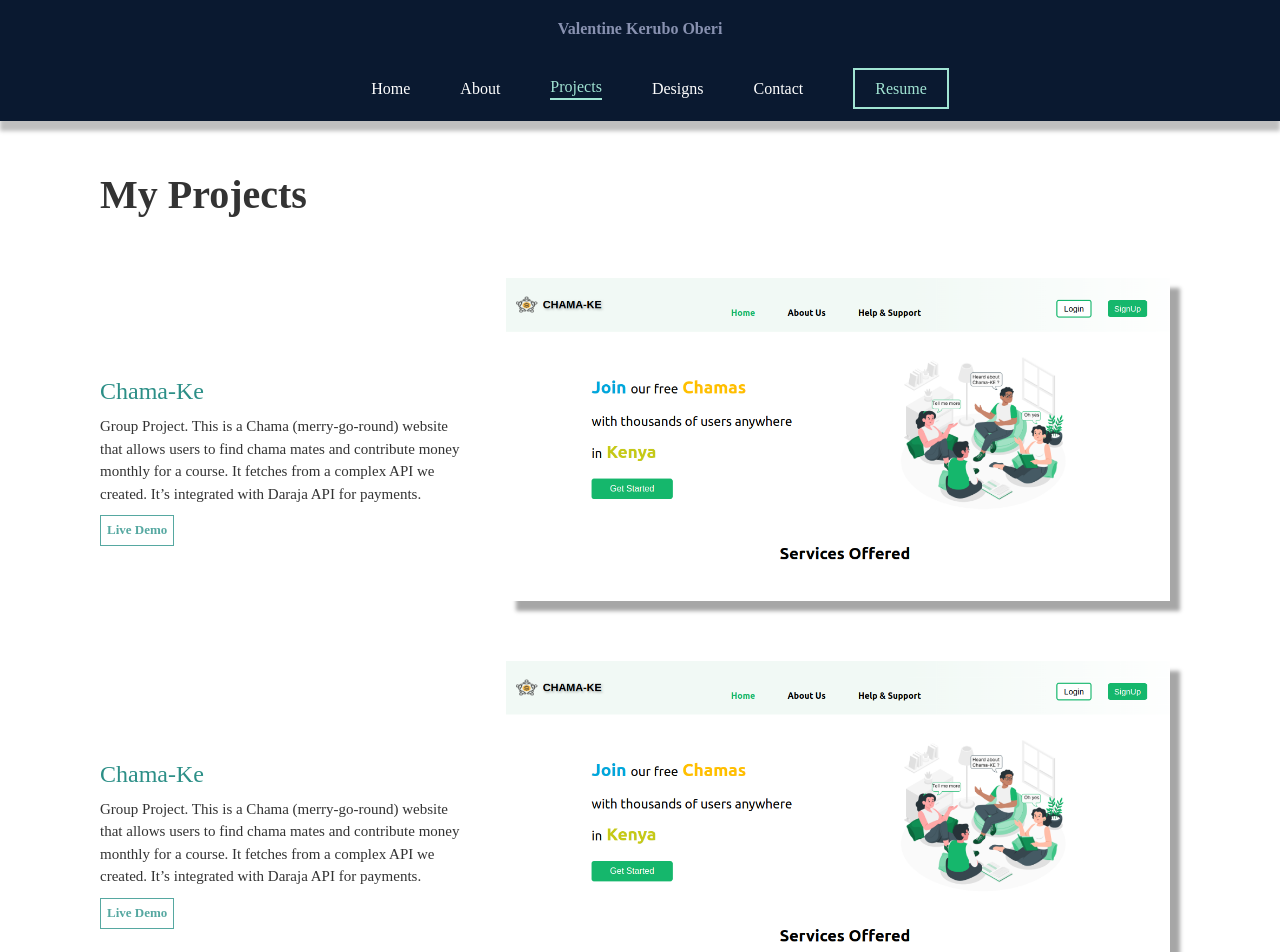
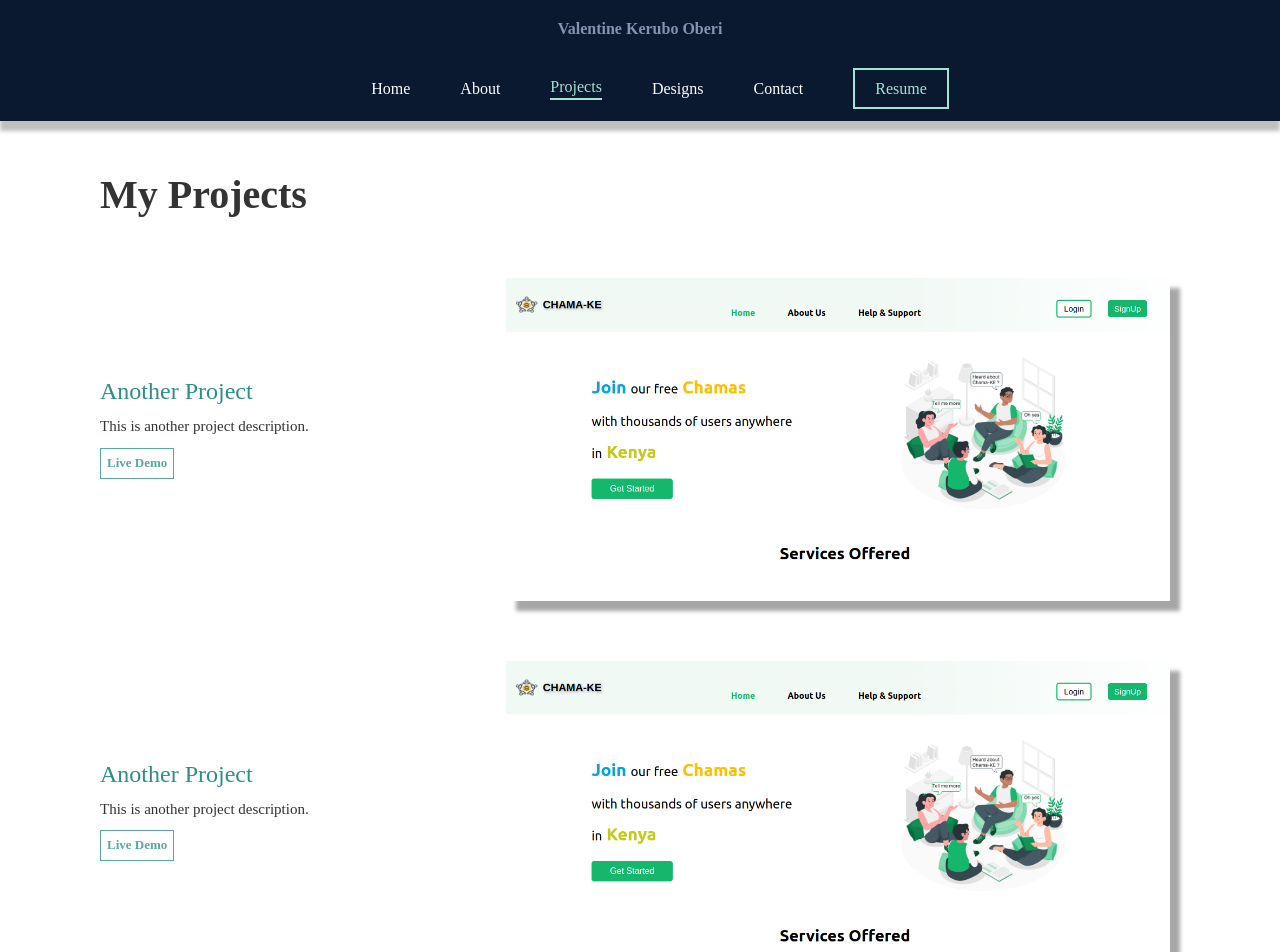
Before and after one commit to Vkerubo/my-portolio, a React (Create React App) app: page /projects in a window 1280 px wide. Shown: the top 952 px of the page. Built offline with nearby package versions, Linux system fonts and the light colour scheme; a web font is replaced by a local one.

Commit message:
import child component

```diff
--- a/src/components/Projects.js
+++ b/src/components/Projects.js
@@ -3,6 +3,7 @@ import { styled } from "styled-components";
 import ChamaIMage from "../components/assets/chama.png";
 import ArrowImahe from "../components/assets/Arrow 1.svg";
 import { Link } from "react-router-dom";
+import ProjectsPage from "./ProjectsPage";
 
 const ProjectsTitle = styled.div`
   color: #333;
@@ -167,55 +168,39 @@ const ViewMoreLink = styled(Link)`
   }
 `;
 
-
 function Projects({
   title,
   description,
   imageSrc,
   liveDemoLink,
-  viewCodeLink,
 }) {
+
+
   return (
     <>
       <ProjectsTitle>My Projects</ProjectsTitle>
       <Container>
         <LeftColumn>
-          <Title>Chama-Ke</Title>
-          <Description>
-            Group Project. This is a Chama (merry-go-round) website that allows
-            users to find chama mates and contribute money monthly for a course.
-            It fetches from a complex API we created. It’s integrated with
-            Daraja API for payments.
-          </Description>
-          <LiveDemoButton
-            href="https://glittering-hotteok-56297e.netlify.app/"
-            target="_blank"
-          >
+          <Title>{title}</Title>
+          <Description>{description}</Description>
+          <LiveDemoButton href={liveDemoLink} target="_blank">
             Live Demo
           </LiveDemoButton>
         </LeftColumn>
         <RightColumn>
-          <ChamaImageStyled src={ChamaIMage} alt="Chama" />
+          <ChamaImageStyled src={ChamaIMage} alt={title} />
         </RightColumn>
       </Container>
       <ContainerTwo>
         <LeftColumn>
-          <Title>Chama-Ke</Title>
-          <Description>
-            Group Project. This is a Chama (merry-go-round) website that allows
-            users to find chama mates and contribute money monthly for a course.
-            It fetches from a complex API we created. It’s integrated with
-            Daraja API for payments.
-          </Description>
-          <LiveDemoButton
-            href="https://glittering-hotteok-56297e.netlify.app/"
-            target="_blank"
-          >
+          <Title>{title}</Title>
+          <Description>{description}</Description>
+          <LiveDemoButton href={liveDemoLink} target="_blank">
             Live Demo
           </LiveDemoButton>
         </LeftColumn>
         <RightColumn>
-          <ChamaImageStyled src={ChamaIMage} alt="Chama" />
+          <ChamaImageStyled src={ChamaIMage} alt={title} />
         </RightColumn>
       </ContainerTwo>
       <ViewMoreLink to="/projects">
--- a/src/components/ProjectsPage.js
+++ b/src/components/ProjectsPage.js
@@ -3,11 +3,42 @@ import { styled } from "styled-components";
 import Navbar from "./Navbar";
 import Footer from "./Footer";
 import Projects from "./Projects";
+import ChamaImage from "./assets/chama.png";
+import { Link } from "react-router-dom";
 
 const PageWrapper = styled.div`
   display: flex;
   flex-direction: column;
   min-height: 100vh;
+`;
+
+const LiveCodeButton = styled.a`
+  display: inline-flex;
+  height: 22px;
+  font-family: sen;
+  font-size: 13px;
+  font-style: normal;
+  font-weight: 700;
+  padding: 3px 6px 4px 6px;
+  justify-content: flex-end;
+  align-items: center;
+  flex-shrink: 0;
+  margin-top: 10px;
+  text-decoration: none;
+  color: #56a8a1;
+  background-color: transparent;
+  border: 1px solid #56a8a1;
+  transition: color 0.2s ease-in-out, background-color 0.2s ease-in-out,
+    transform 0.2s ease-in-out, box-shadow 0.2s ease-in-out;
+
+  &:hover,
+  &:active {
+    color: #fff;
+    background-color: #56a8a1;
+    transform: perspective(400px) rotateX(10deg);
+    box-shadow: 0 4px 6px rgba(0, 0, 0, 0.5);
+    text-decoration: none;
+  }
 `;
 
 const ContentWrapper = styled.div`
@@ -19,11 +50,25 @@ function ProjectsPage() {
     <PageWrapper>
       <Navbar />
       <ContentWrapper>
-        <Projects />
+        {/* <Projects
+          title="Chama-KE"
+          description="Group Project. This is a Chama (merry-go-round) website that allows users to find chama mates and contribute money monthly for a course. It fetches from a complex API we created. It’s integrated with Daraja API for payments."
+          imageSrc={ChamaImage}
+          liveDemoLink="https://glittering-hotteok-56297e.netlify.app/"
+        /> */}
+        {/* Use the Projects component again with different content */}
+        <Projects
+          title="Another Project"
+          description="This is another project description."
+        //   imageSrc={AnotherImage}
+          liveDemoLink="https://example.com/another"
+          LiveCodeButton="https"
+        />
       </ContentWrapper>
       <Footer />
     </PageWrapper>
   );
 }
 
+
 export default ProjectsPage;
```
